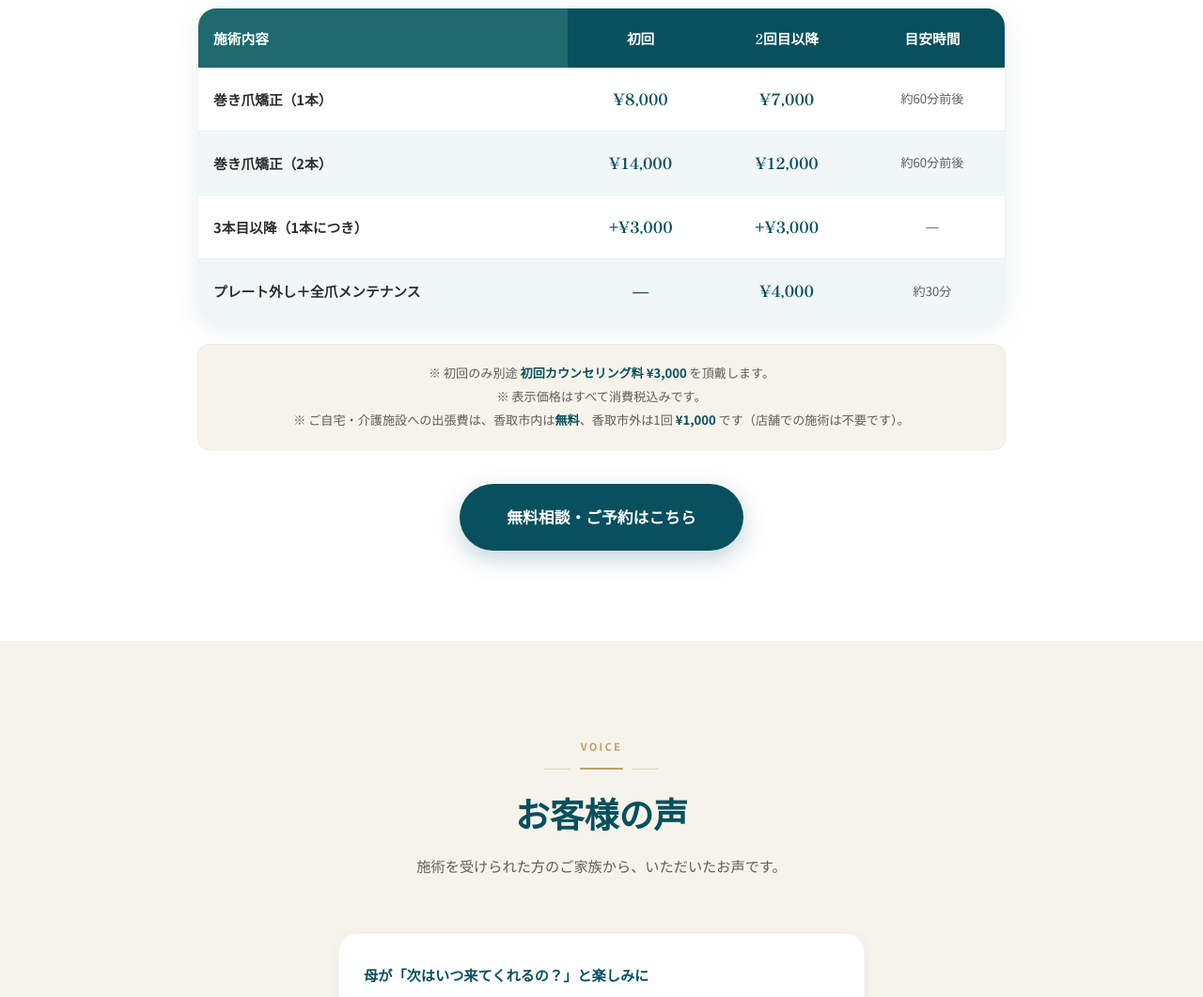
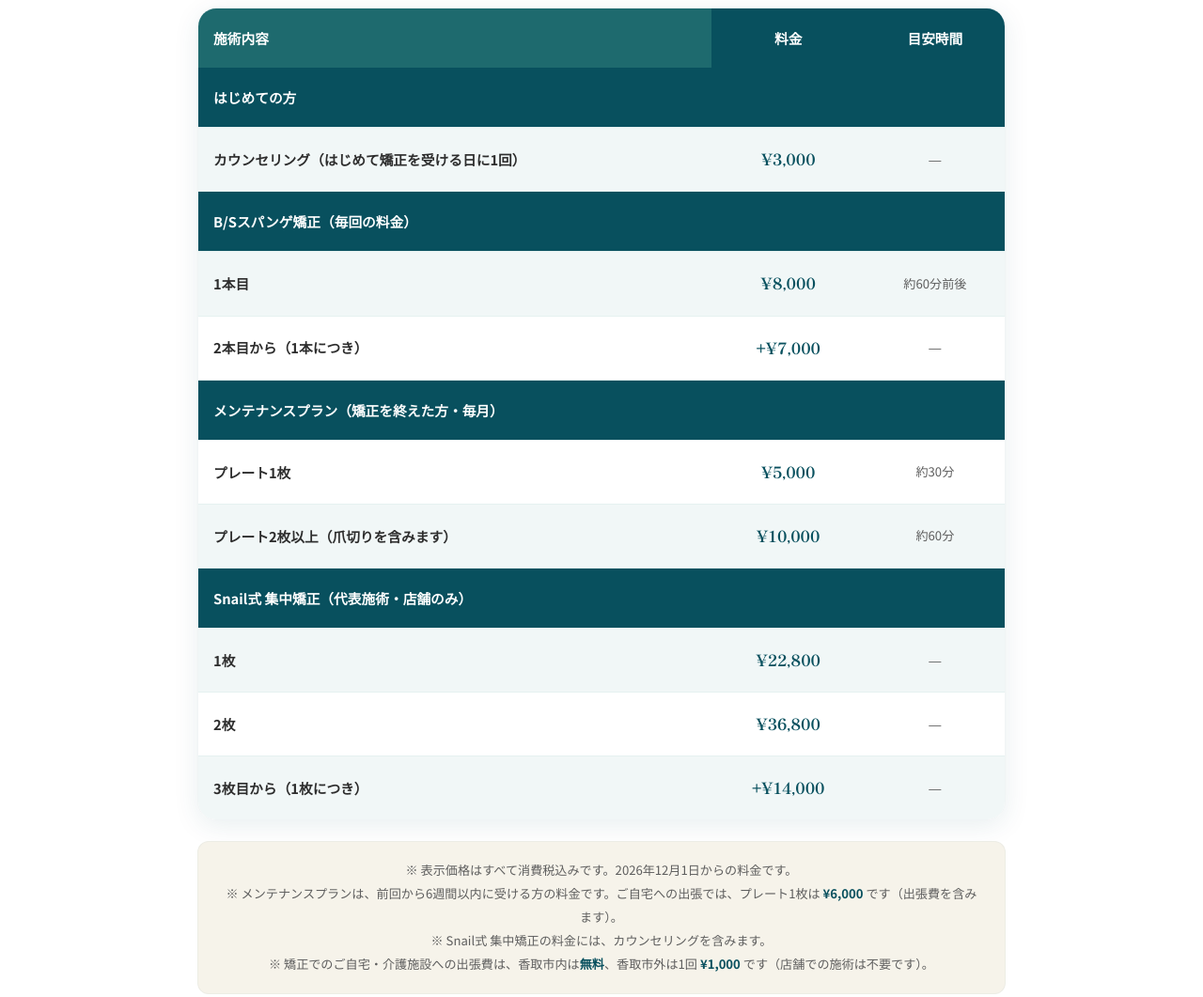
Before and after one commit to r356pro-droid/snail-lp, a plain HTML site: page index.html in a window 1280 px wide. Shown: the part 5880-6941 px from the top of the page at 94% size. Drawn offline with Linux system fonts and the light colour scheme.

Commit message:
料金表: 2026-11-23 確定の新料金（カウンセリング・BSスパンゲ・メンテナンスプラン・Snail式集中矯正）。12/1に公開
Co-Authored-By: Claude Fable 5.2 <noreply@anthropic.com>

```diff
--- a/index.html
+++ b/index.html
@@ -438,7 +438,8 @@ section { padding: 96px 0; }
   .flow-step-num { width: 40px; height: 40px; font-size: 1rem; }
   .flow-step { gap: 16px; }
   .price-table-wrap { overflow-x: auto; -webkit-overflow-scrolling: touch; }
-  .price-table { font-size: 0.82rem; min-width: 460px; }
+  .price-table { font-size: 0.82rem; min-width: 0; }
+  .price-table .yen, .price-table .time { white-space: nowrap; }
   .price-table thead th, .price-table tbody td { padding: 12px 8px; }
   .price-table .yen { font-size: 0.92rem; }
   .compare-table { font-size: 0.78rem; }
@@ -538,7 +539,7 @@ section { padding: 96px 0; }
     "addressCountry": "JP"
   },
   "areaServed": ["香取市","匝瑳市","銚子市","旭市","神栖市","成田市","東庄町","多古町"],
-  "priceRange": "¥7,000〜",
+  "priceRange": "¥5,000〜",
   "sameAs": ["https://www.instagram.com/makitsume_snail/"],
   "openingHoursSpecification": {
     "@type": "OpeningHoursSpecification",
@@ -801,23 +802,31 @@ section { padding: 96px 0; }
         <thead>
           <tr>
             <th class="col-first" style="text-align:left;">施術内容</th>
-            <th>初回</th>
-            <th>2回目以降</th>
+            <th>料金</th>
             <th>目安時間</th>
           </tr>
         </thead>
         <tbody>
-          <tr><td class="menu">巻き爪矯正（1本）</td><td class="yen">¥8,000</td><td class="yen">¥7,000</td><td class="time">約60分前後</td></tr>
-          <tr><td class="menu">巻き爪矯正（2本）</td><td class="yen">¥14,000</td><td class="yen">¥12,000</td><td class="time">約60分前後</td></tr>
-          <tr><td class="menu">3本目以降（1本につき）</td><td class="yen">+¥3,000</td><td class="yen">+¥3,000</td><td class="time">―</td></tr>
-          <tr><td class="menu">プレート外し＋全爪メンテナンス</td><td class="yen">―</td><td class="yen">¥4,000</td><td class="time">約30分</td></tr>
+          <tr><td colspan="3" style="text-align:left;background:var(--teal-dark);color:#fff;font-weight:700;">はじめての方</td></tr>
+          <tr><td class="menu">カウンセリング（はじめて矯正を受ける日に1回）</td><td class="yen">¥3,000</td><td class="time">―</td></tr>
+          <tr><td colspan="3" style="text-align:left;background:var(--teal-dark);color:#fff;font-weight:700;">B/Sスパンゲ矯正（毎回の料金）</td></tr>
+          <tr><td class="menu">1本目</td><td class="yen">¥8,000</td><td class="time">約60分前後</td></tr>
+          <tr><td class="menu">2本目から（1本につき）</td><td class="yen">+¥7,000</td><td class="time">―</td></tr>
+          <tr><td colspan="3" style="text-align:left;background:var(--teal-dark);color:#fff;font-weight:700;">メンテナンスプラン（矯正を終えた方・毎月）</td></tr>
+          <tr><td class="menu">プレート1枚</td><td class="yen">¥5,000</td><td class="time">約30分</td></tr>
+          <tr><td class="menu">プレート2枚以上（爪切りを含みます）</td><td class="yen">¥10,000</td><td class="time">約60分</td></tr>
+          <tr><td colspan="3" style="text-align:left;background:var(--teal-dark);color:#fff;font-weight:700;">Snail式 集中矯正（代表施術・店舗のみ）</td></tr>
+          <tr><td class="menu">1枚</td><td class="yen">¥22,800</td><td class="time">―</td></tr>
+          <tr><td class="menu">2枚</td><td class="yen">¥36,800</td><td class="time">―</td></tr>
+          <tr><td class="menu">3枚目から（1枚につき）</td><td class="yen">+¥14,000</td><td class="time">―</td></tr>
         </tbody>
       </table>
     </div>
     <div class="price-note fade-up">
-      ※ 初回のみ別途 <strong style="color:var(--teal-dark);">初回カウンセリング料 ¥3,000</strong> を頂戴します。<br>
-      ※ 表示価格はすべて消費税込みです。<br>
-      ※ ご自宅・介護施設への出張費は、香取市内は<strong style="color:var(--teal-dark);">無料</strong>、香取市外は1回 <strong style="color:var(--teal-dark);">¥1,000</strong> です（店舗での施術は不要です）。
+      ※ 表示価格はすべて消費税込みです。2026年12月1日からの料金です。<br>
+      ※ メンテナンスプランは、前回から6週間以内に受ける方の料金です。ご自宅への出張では、プレート1枚は <strong style="color:var(--teal-dark);">¥6,000</strong> です（出張費を含みます）。<br>
+      ※ Snail式 集中矯正の料金には、カウンセリングを含みます。<br>
+      ※ 矯正でのご自宅・介護施設への出張費は、香取市内は<strong style="color:var(--teal-dark);">無料</strong>、香取市外は1回 <strong style="color:var(--teal-dark);">¥1,000</strong> です（店舗での施術は不要です）。
     </div>
 
 
```
